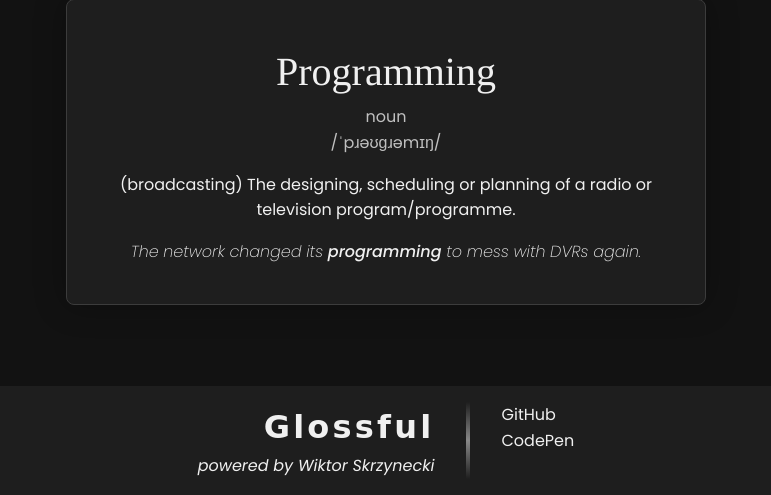
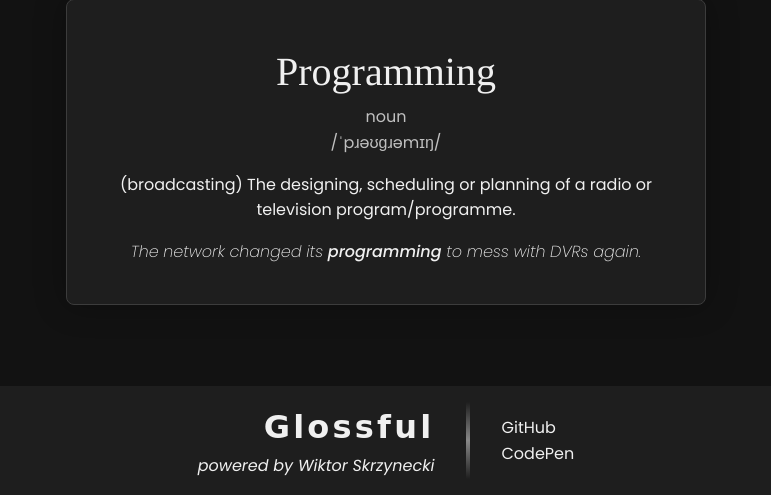
Before and after one commit to Hadevsh/Glossful, a Flask app: page / in a window 1280 px wide. Shown: the part 305-800 px from the top of the page, without its empty margins (254-1025 px from the left). Run offline with Flask 3, Linux system fonts and the light colour scheme; some web fonts are replaced.

Commit message:
Center items vertically on footer

```diff
--- a/app/static/css/base.css
+++ b/app/static/css/base.css
@@ -179,12 +179,14 @@ footer .content-right {
     display: flex;
     flex-direction: column;
     text-align: right;
+    justify-content: center;
 }
 
 footer .content-left {
     display: flex;
     flex-direction: column;
     text-align: left;
+    justify-content: center;
 }
 
 footer h1 {
```
